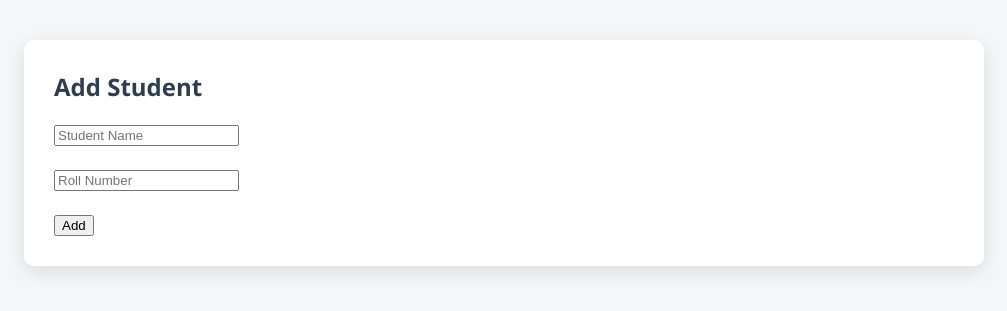
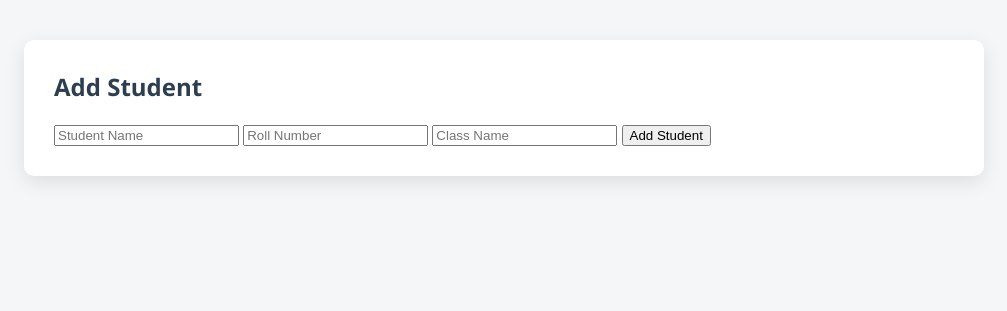
Before and after one commit to vimalunnikrishnan/smart-attendance-system, a Flask app: page /add-student in a window 1280 px wide. Shown: the part 52-363 px from the top of the page, without its empty margins (136-1143 px from the left). Run offline with Flask 3, Linux system fonts and the light colour scheme; the visitor is signed in with stand-in values (Sample User, id 1).

Commit message:
Fixed student form field names

```diff
--- a/app/templates/add_student.html
+++ b/app/templates/add_student.html
@@ -4,9 +4,15 @@
 <h2>Add Student</h2>
 
 <form method="POST">
-    <input type="text" name="name" placeholder="Student Name" required><br><br>
-    <input type="text" name="roll_no" placeholder="Roll Number" required><br><br>
-    <button type="submit">Add</button>
+
+    <input type="text" name="name" placeholder="Student Name" required>
+
+    <input type="text" name="roll_number" placeholder="Roll Number" required>
+
+    <input type="text" name="class_name" placeholder="Class Name" required>
+
+    <button type="submit">Add Student</button>
+
 </form>
 
 {% endblock %}
```
Also changed, not shown: app/templates/edit_student.html (+11 -2 lines).
